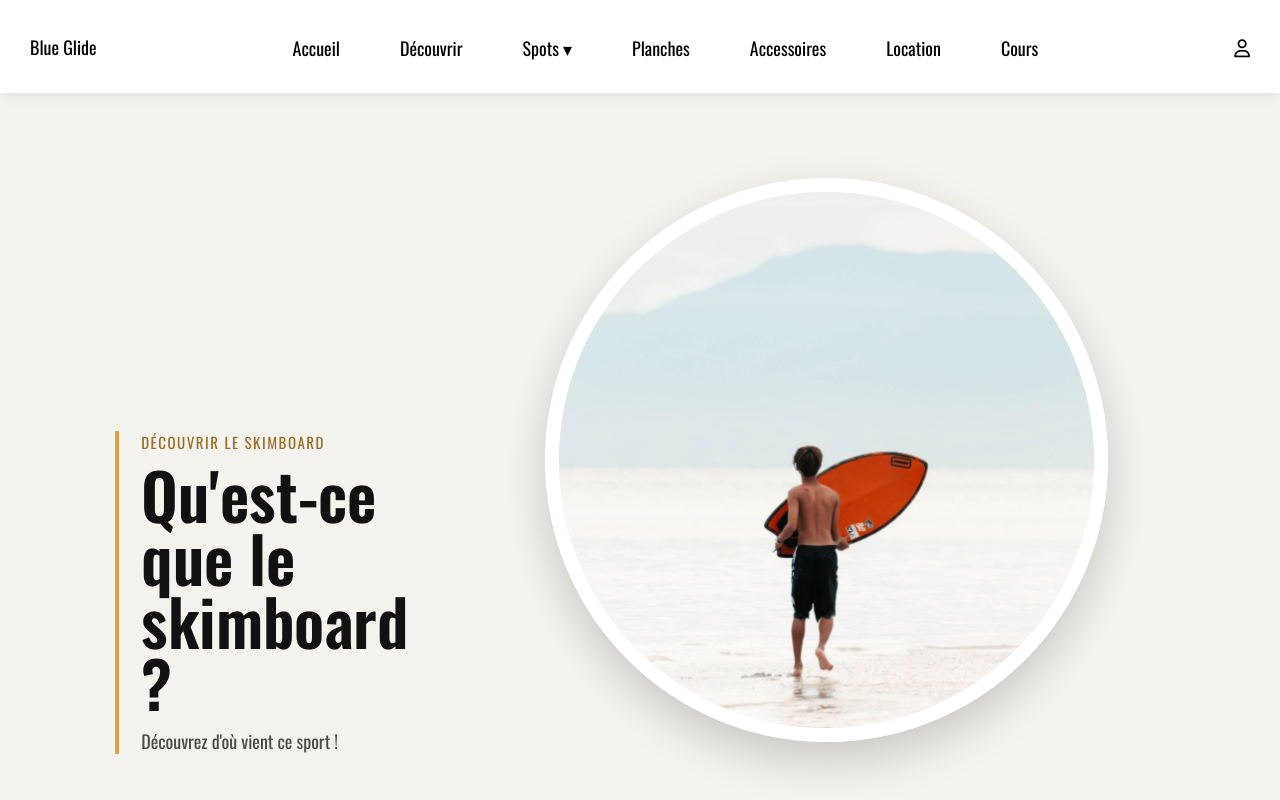
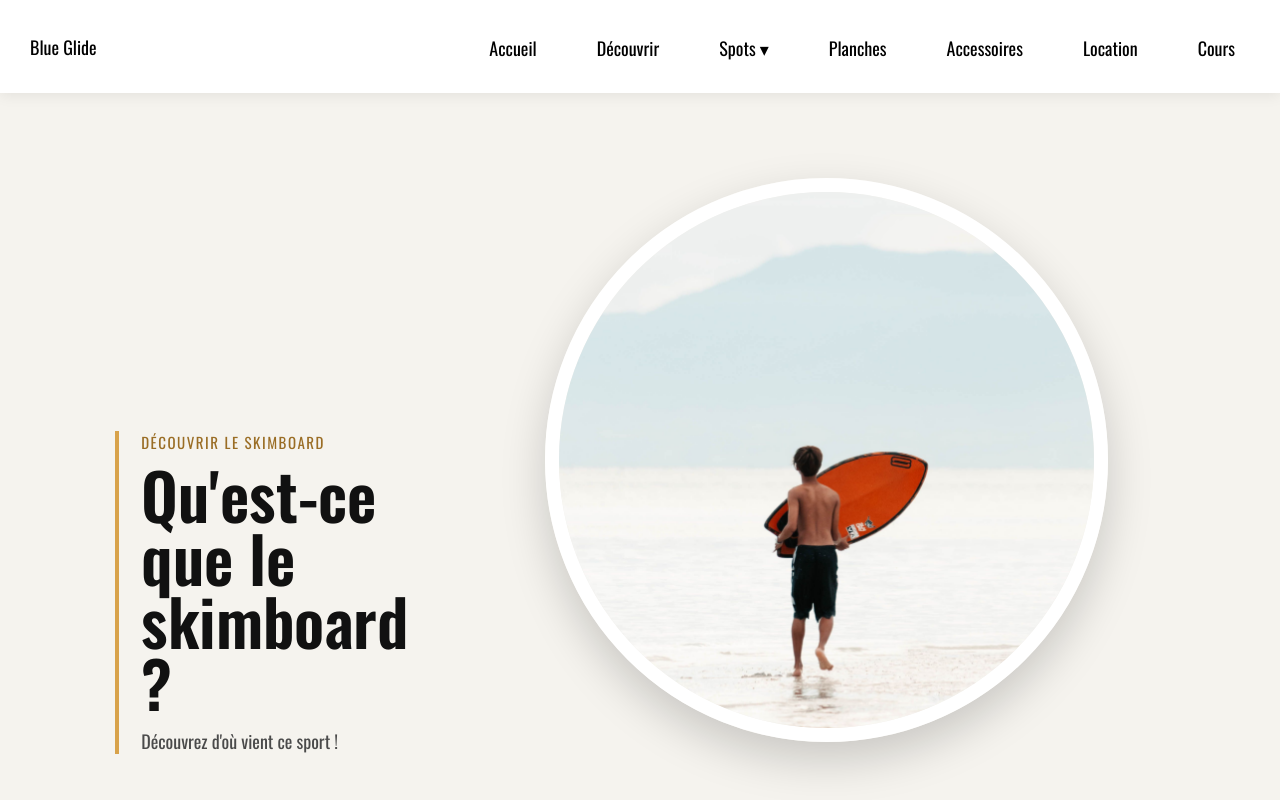
Before and after one commit to RedSocs-Dev/skimboard-website, a plain HTML site: page decouvrir_le_skimboard.html in a window 1280 px wide. Shown: the top 800 px of the page. Drawn offline with nearby package versions, Linux system fonts and the light colour scheme.

Commit message:
j'ai enlevé l'icone de la personne

```diff
--- a/decouvrir_le_skimboard.html
+++ b/decouvrir_le_skimboard.html
@@ -41,13 +41,6 @@
         <li><a href="cours.html">Cours</a></li>
     </ul>
 
-    <ul class="menu-droite">
-        <li>
-            <a href="#">
-                <i class="fa-regular fa-user"></i>
-            </a>
-        </li>
-    </ul>
 
 </nav>
 
```
Also changed, not shown: accessoires.html (+0 -3 lines), index.html (+0 -7 lines), planches.html (+1 -3 lines), spot-a-bali.html (+0 -1 lines), spot-a-hawai.html (+1 -1 lines), spot-au-Etats-Unis.html (+1 -1 lines), spot-en-france.html (+0 -1 lines).
